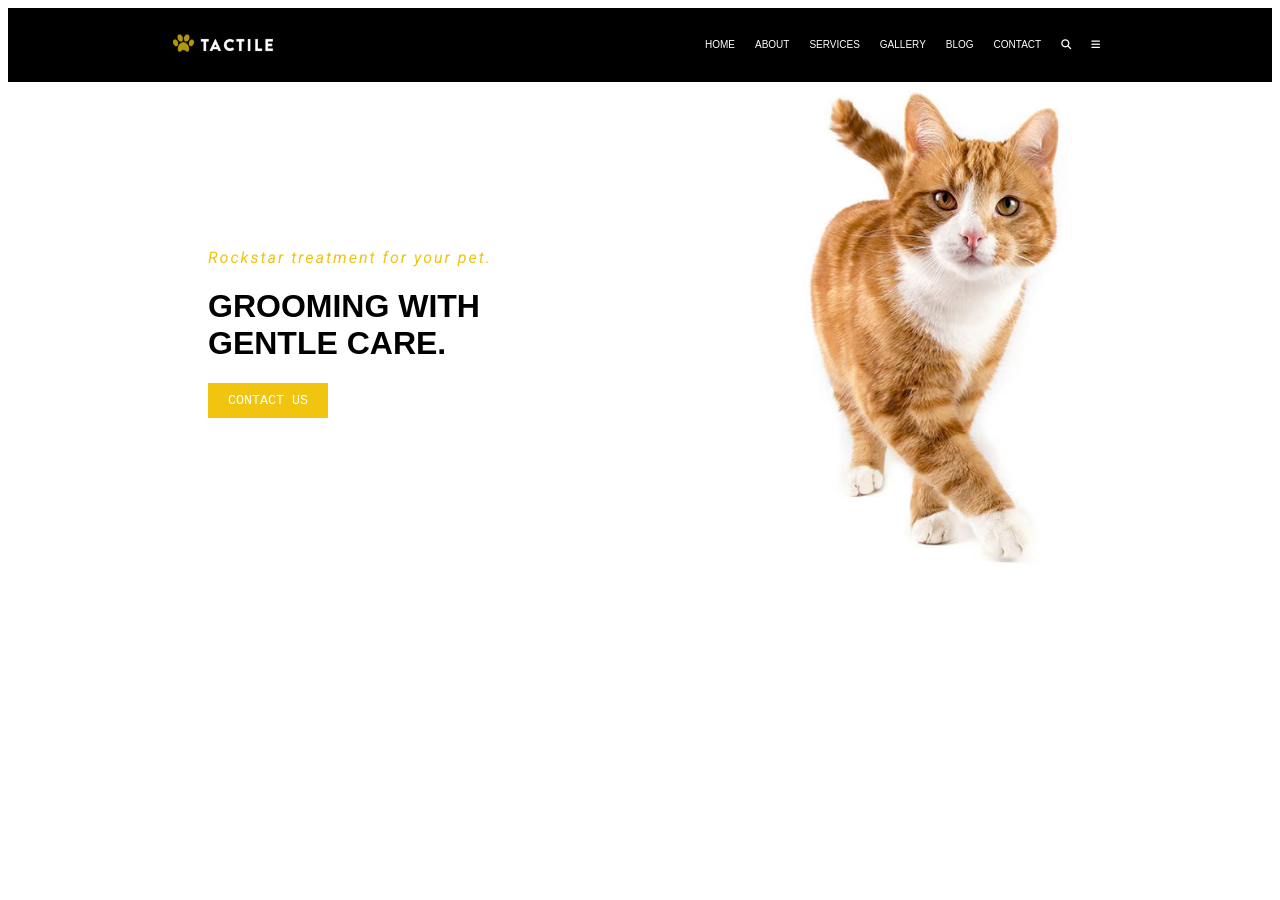
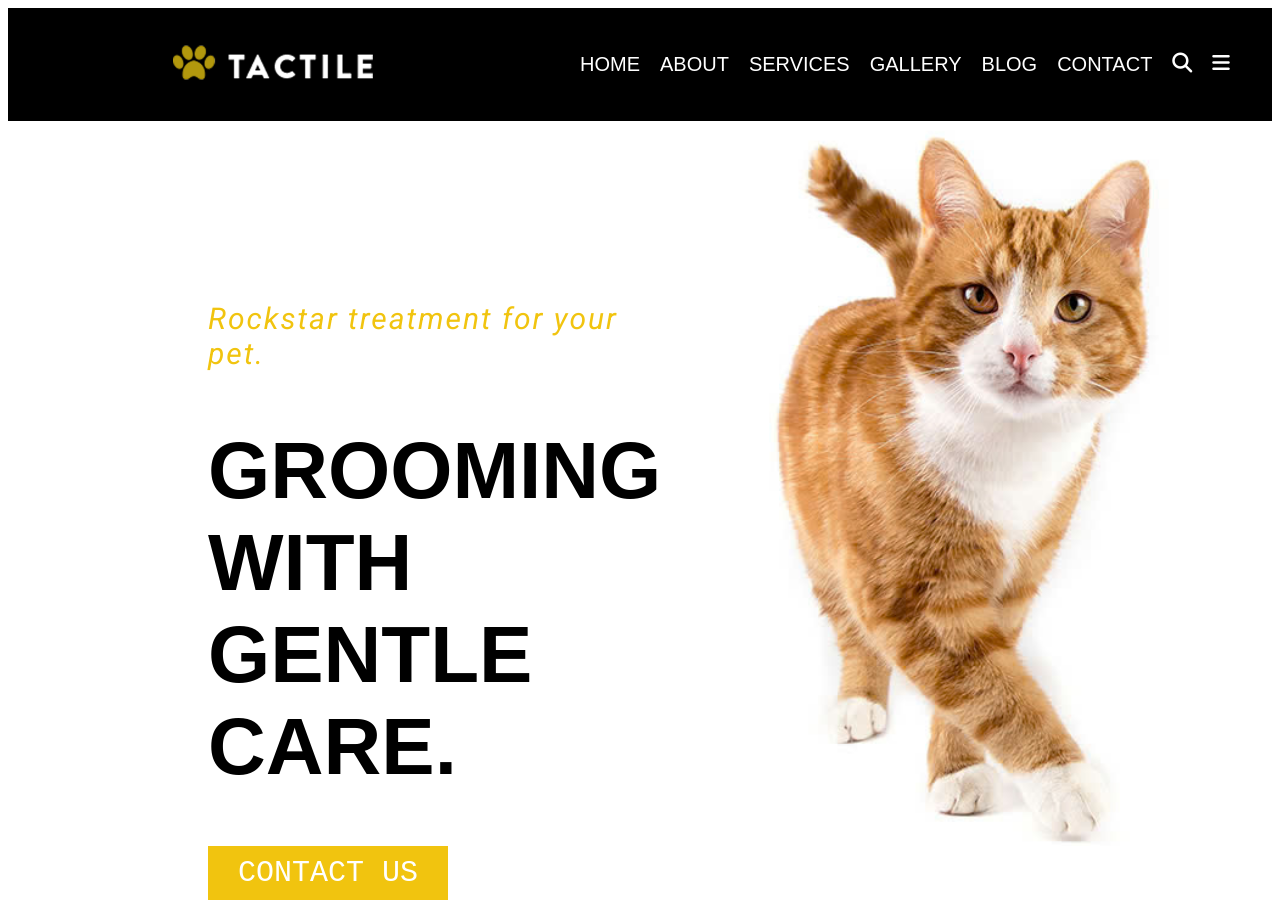
Before and after one commit to havi16/Havi-thi, a plain HTML site: page index.html in a window 1280 px wide. Before the commit the page ends 816 px from the top, so only its background shows below. Drawn offline with Linux system fonts and the light colour scheme; a web font is replaced by a local one.

Commit message:
commit lai

```diff
--- a/index.html
+++ b/index.html
@@ -35,7 +35,7 @@
             width: 50%;
             display: flex;
             color: white;
-            font-size: 10px;
+            font-size: 20px;
             margin-right: 100px;
         }
 
@@ -82,6 +82,7 @@
             font-family: "Roboto", serif;
             font-weight: 400;
             letter-spacing: 2px;
+            font-size: 30px;
         }
 
         .image {
@@ -91,18 +92,20 @@
         .content button {
             background: #f1c40f;
             border: none;
-            padding: 10px 20px;
+            padding: 10px 30px;
             color: white;
             text-transform: uppercase;
         }
 
         .contactus {
+            font-size: 30px;
             font-family: "Inconsolata", monospace;
             font-optical-sizing: auto;
             font-weight: 400;
             font-style: normal;
             font-variation-settings:
                 "wdth" 100;
+
         }
 
         .header {
@@ -110,6 +113,7 @@
             font-family: "Prompt", sans-serif;
             font-weight: 750;
             font-style: normal;
+            font-size: 80px;
         }
     </style>
 </head>
@@ -118,7 +122,7 @@
     <div class="web">
         <div class="nav">
             <div class="logo">
-                <img src="images/pet_mobile.png" alt="logo" width="100px">
+                <img src="images/pet_mobile.png" alt="logo" width="200px">
             </div>
             <div class="menu">
                 <ul>
@@ -139,7 +143,7 @@
                 <h1 class="header">Grooming with <br> gentle care.</h1>
                 <button class="contactus">Contact us</button>
             </div>
-            <div class="image"><img src="images/meo.jpg" alt="" width="400px"></div>
+            <div class="image"><img src="images/meo.jpg" alt="" width="600px"></div>
         </div>
     </div>
 </body>
```
